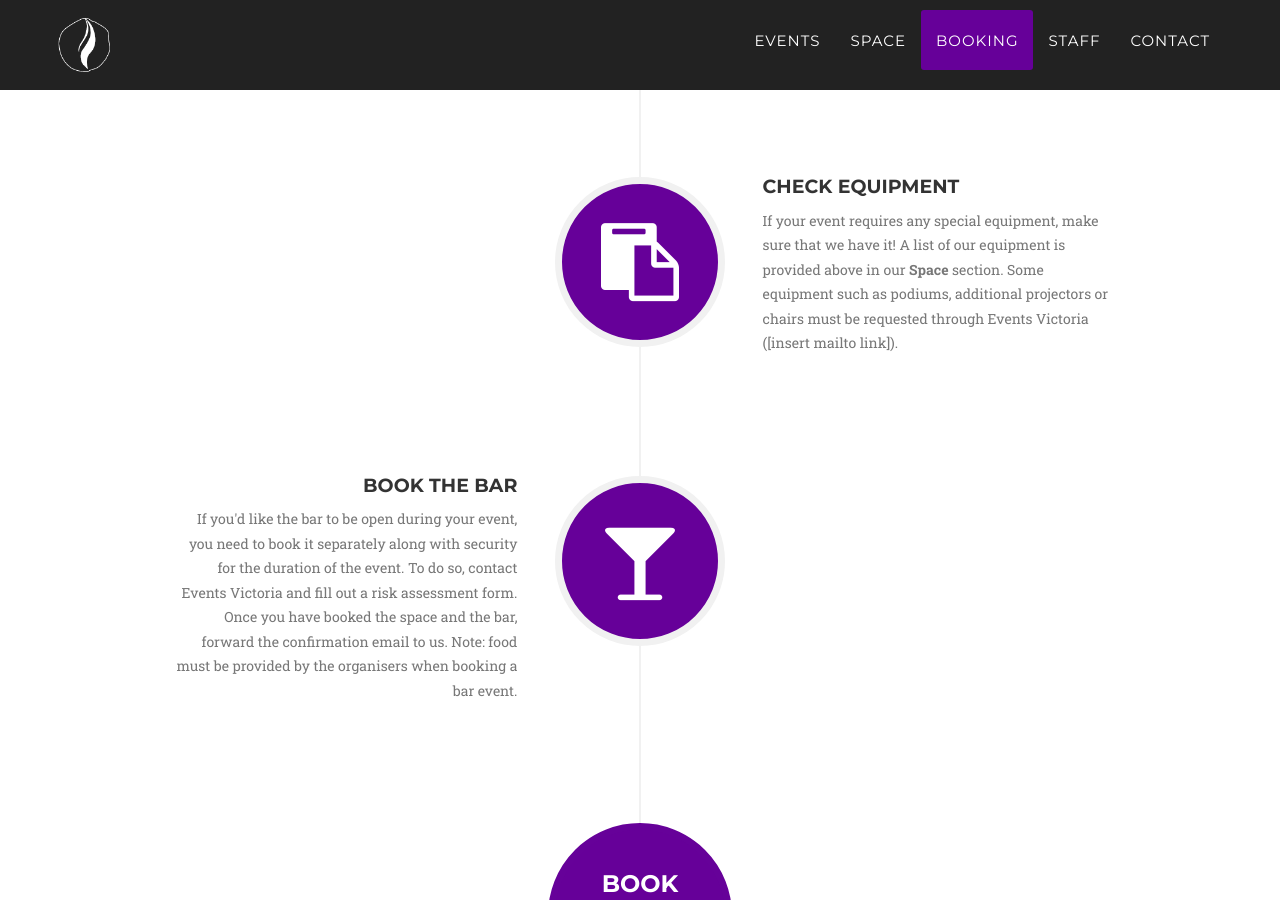
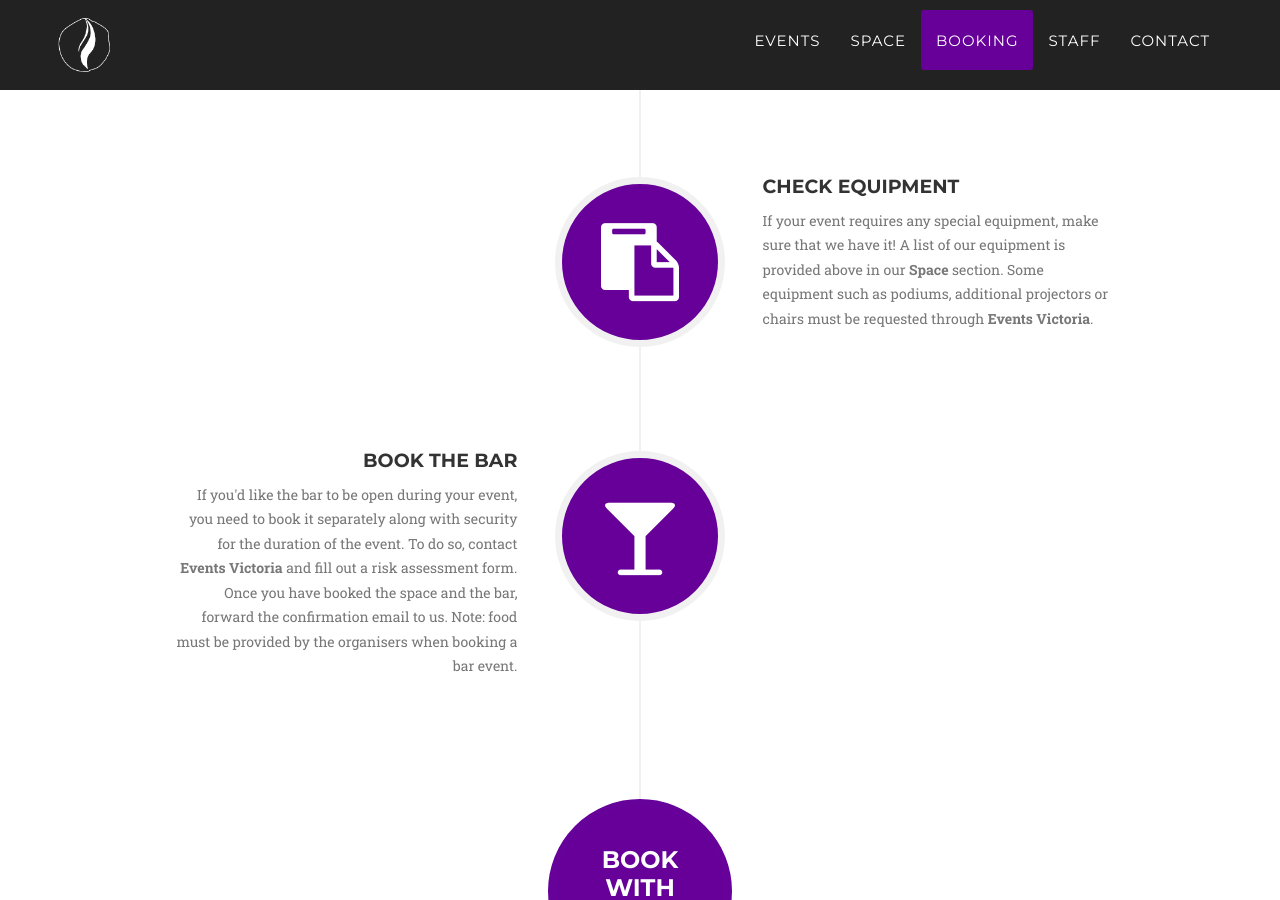
Before and after one commit to ryanfan/cats-eye-revamped, a Jekyll site: the page built from index.html, in a window 1280 px wide and 900 px high, scrolled down 2970 px. Built offline with Jekyll 4.4.1, drawn with Linux system fonts in a browser that asks for light colours; some web fonts are replaced.

Commit message:
Added Events Victoria email

```diff
--- a/_includes/about.html
+++ b/_includes/about.html
@@ -46,25 +46,27 @@
                                     <!--<h4 class="subheading">An Agency is Born</h4>-->
                                 </div>
                                 <div class="timeline-body">
-                                    <p class="text-muted">If your event requires any special equipment, make sure that we have it! A list of our equipment is provided above in our <a href="#services" class="page-scroll" style="color:#777; font-weight:700">Space</a> section. Some equipment such as podiums, additional projectors or chairs must be requested through Events Victoria ([insert mailto link]).</p>
+                                    <p class="text-muted">If your event requires any special equipment, make sure that we have it! A list of our equipment is provided above in our <a href="#services" class="page-scroll" style="color:#777; font-weight:700">Space</a> section. Some equipment such as podiums, additional projectors or chairs must be requested through <a href="mailto:&#109;&#046;&#113;&#117;&#105;&#114;&#111;&#122;&#064;&#117;&#116;&#111;&#114;&#111;&#110;&#116;&#111;&#046;&#099;&#097;" style="color:#777; font-weight:700">Events Victoria</a>.</p>
                                 </div>
                             </div>
                         </li>
                         <li>
+                            <a href="mailto:&#109;&#046;&#113;&#117;&#105;&#114;&#111;&#122;&#064;&#117;&#116;&#111;&#114;&#111;&#110;&#116;&#111;&#046;&#099;&#097;" class="portfolio-link">
                             <div class="timeline-image">
-                                <!--<img class="img-circle img-responsive" src="img/about/3.jpg" alt="">-->
+                                <!--<img class="img-circle img-responsive" src="img/about/2.jpg" alt="">-->
                                 <span class="fa-stack symbol-responsive">
-
                                     <i class="fa fa-glass fa-stack-1x fa-inverse"></i>
+                                    <i style="left: 0;"class="fa fa-plus fa-stack-1x fa-inverse see-more"></i>
                                 </span>
                             </div>
+                            </a>
                             <div class="timeline-panel">
                                 <div class="timeline-heading">
                                     <h4>Book the Bar</h4>
                                     <!--<h4 class="subheading">Transition to Full Service</h4>-->
                                 </div>
                                 <div class="timeline-body">
-                                    <p class="text-muted">If you'd like the bar to be open during your event, you need to book it separately along with security for the duration of the event. To do so, contact Events Victoria and fill out a risk assessment form. Once you have booked the space and the bar, forward the confirmation email to us. Note: food must be provided by the organisers when booking a bar event.</p>
+                                    <p class="text-muted">If you'd like the bar to be open during your event, you need to book it separately along with security for the duration of the event. To do so, contact <a href="mailto:&#109;&#046;&#113;&#117;&#105;&#114;&#111;&#122;&#064;&#117;&#116;&#111;&#114;&#111;&#110;&#116;&#111;&#046;&#099;&#097;" style="color:#777; font-weight:700">Events Victoria</a> and fill out a risk assessment form. Once you have booked the space and the bar, forward the confirmation email to us. Note: food must be provided by the organisers when booking a bar event.</p>
                                 </div>
                             </div>
                         <li class="timeline-inverted">
```
